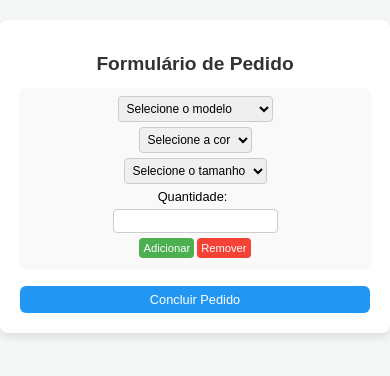
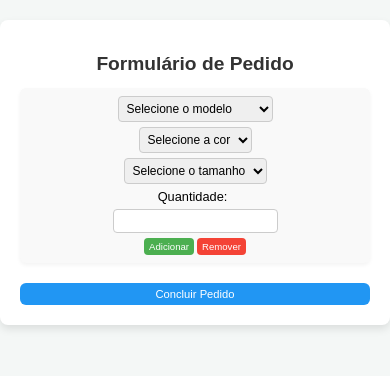
Before and after one commit to winnydrop/pedidos, a plain HTML site: page formulario teste2.HTML in a window 390 px wide. Drawn offline with Linux system fonts and the light colour scheme.

Commit message:
Update formulario teste2.HTML

```diff
--- a/formulario teste2.HTML
+++ b/formulario teste2.HTML
@@ -66,9 +66,9 @@
             background-color: #f44336;
             color: white;
             border: none;
-            padding: 6px 10px;
+            padding: 4px 6px; /* Diminuí o padding para botões menores */
             border-radius: 4px;
-            font-size: 0.8rem;
+            font-size: 0.7rem; /* Diminuí a fonte para botões menores */
             cursor: pointer;
         }
 
@@ -83,11 +83,11 @@
         .btn-concluir {
             display: block;
             width: 100%;
-            padding: 10px;
+            padding: 8px; /* Diminuí o padding para o botão de concluir */
             background-color: #2196F3;
             color: white;
             border: none;
-            font-size: 1rem;
+            font-size: 0.9rem; /* Ajustei o tamanho da fonte */
             border-radius: 6px;
             margin-top: 20px;
             cursor: pointer;
@@ -113,13 +113,13 @@
             }
 
             .botoes button {
-                padding: 5px 8px;
-                font-size: 0.75rem;
+                padding: 4px 6px;
+                font-size: 0.7rem;
             }
 
             .btn-concluir {
-                padding: 8px;
-                font-size: 0.9rem;
+                padding: 6px;
+                font-size: 0.8rem;
             }
         }
 
@@ -146,13 +146,13 @@
 
             .botoes button {
                 flex: 1 1 48%;
-                padding: 4px;
-                font-size: 0.7rem;
+                padding: 3px 5px; /* Ajustei o padding aqui também */
+                font-size: 0.6rem; /* Font-size menor */
             }
 
             .btn-concluir {
-                font-size: 0.8rem;
-                padding: 6px;
+                font-size: 0.7rem;
+                padding: 5px;
             }
         }
     </style>
```
